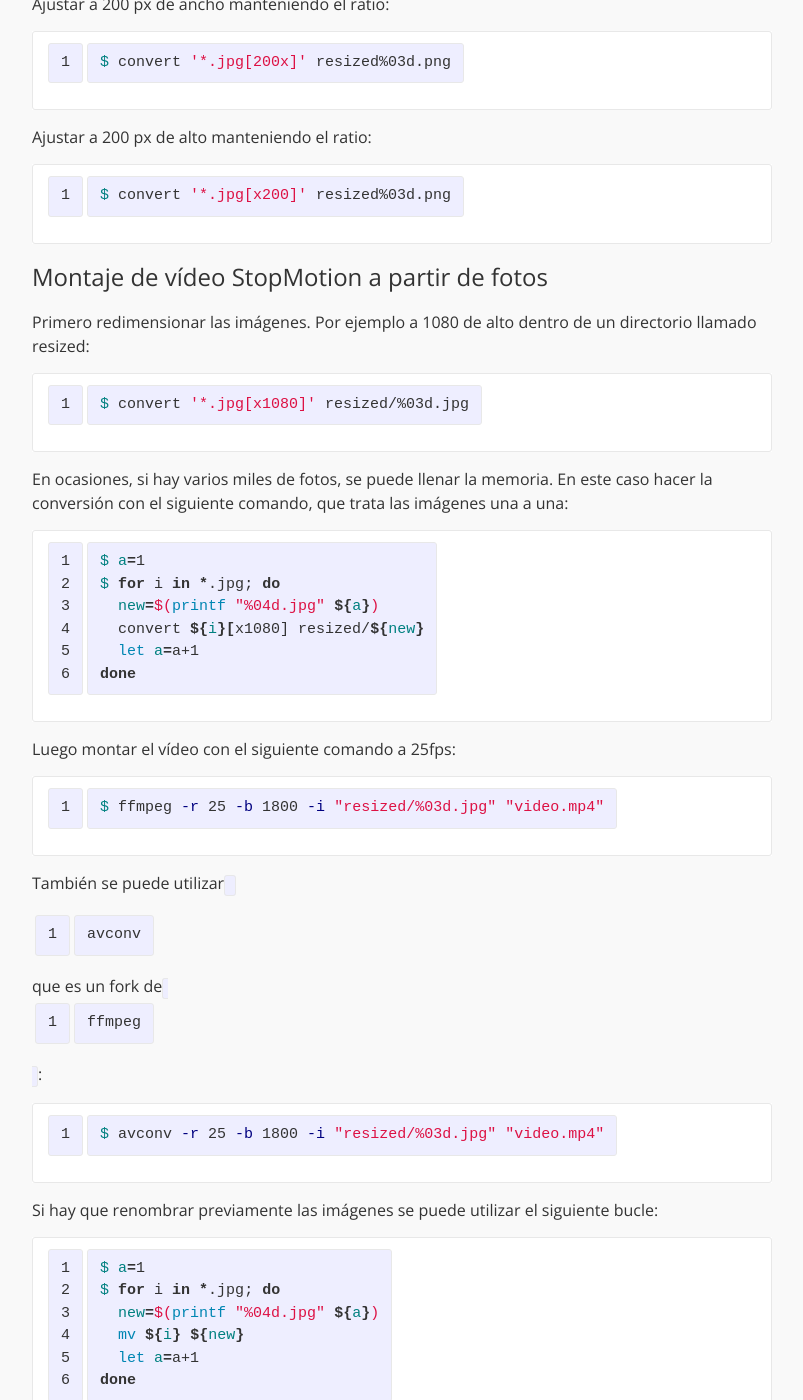
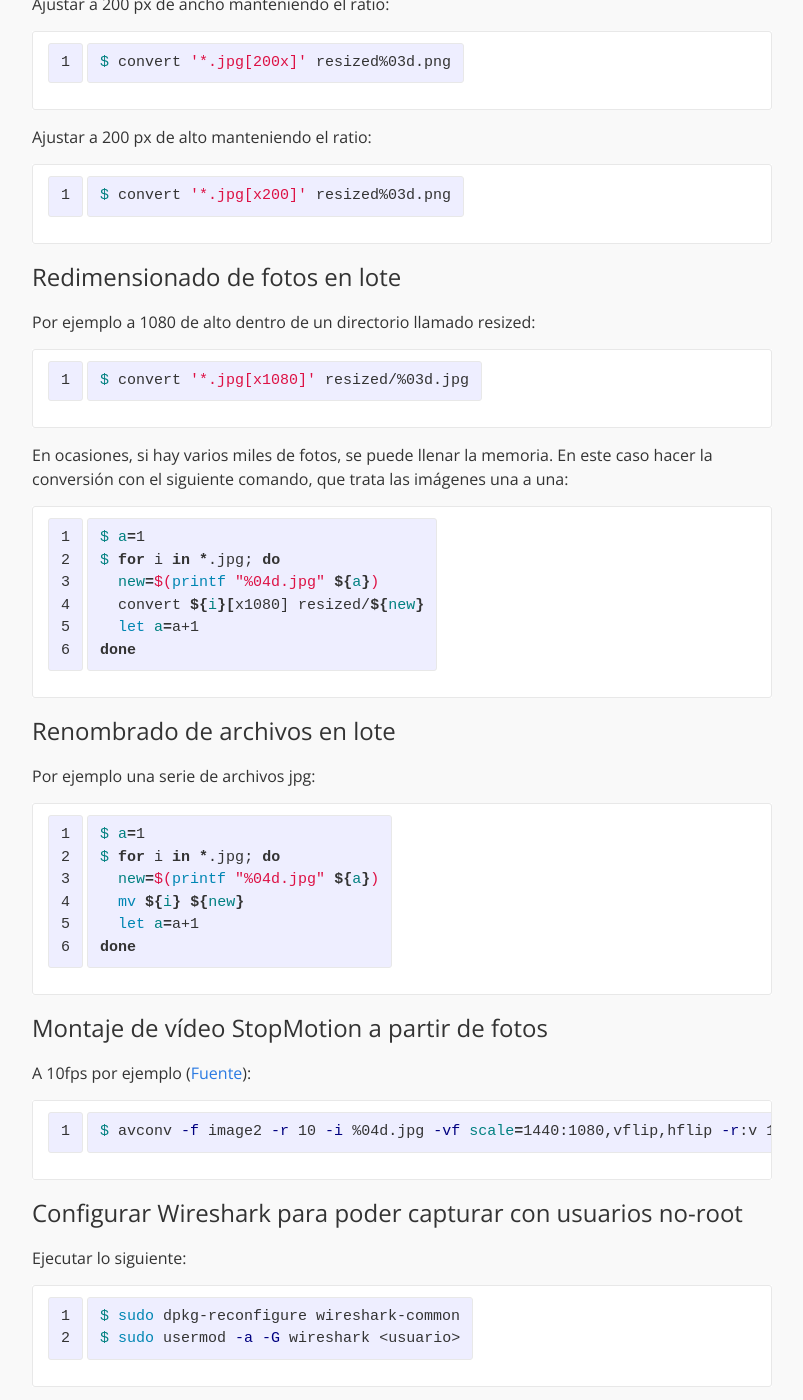
Before and after one commit to eduardofilo/eduardofilo.jekyll, a Jekyll site: the page built from sistemas/ubuntu.md, in a window 1280 px wide and 1400 px high, scrolled down 10920 px. Shown: the whole window, without its empty margins (238-1041 px from the left). Built offline with Jekyll 4.4.1, drawn with Linux system fonts in a browser that asks for light colours; Markdown is read by kramdown in place of the engine named in the settings.

Commit message:
Cómo hacer un vídeo stop-motion en Ubuntu.

````diff
--- a/sistemas/ubuntu.md
+++ b/sistemas/ubuntu.md
@@ -401,9 +401,9 @@ Ajustar a 200 px de alto manteniendo el ratio:
 $ convert '*.jpg[x200]' resized%03d.png
 ```
 
-## Montaje de vídeo StopMotion a partir de fotos
+## Redimensionado de fotos en lote
 
-Primero redimensionar las imágenes. Por ejemplo a 1080 de alto dentro de un directorio llamado resized:
+Por ejemplo a 1080 de alto dentro de un directorio llamado resized:
 
 ```bash
 $ convert '*.jpg[x1080]' resized/%03d.jpg
@@ -420,19 +420,9 @@ $ for i in *.jpg; do
 done
 ```
 
-Luego montar el vídeo con el siguiente comando a 25fps:
+## Renombrado de archivos en lote
 
-```bash
-$ ffmpeg -r 25 -b 1800 -i "resized/%03d.jpg" "video.mp4"
-```
-
-También se puede utilizar `avconv` que es un fork de `ffmpeg`:
-
-```bash
-$ avconv -r 25 -b 1800 -i "resized/%03d.jpg" "video.mp4"
-```
-
-Si hay que renombrar previamente las imágenes se puede utilizar el siguiente bucle:
+Por ejemplo una serie de archivos jpg:
 
 ```bash
 $ a=1
@@ -441,6 +431,14 @@ $ for i in *.jpg; do
   mv ${i} ${new}
   let a=a+1
 done
+```
+
+## Montaje de vídeo StopMotion a partir de fotos
+
+A 10fps por ejemplo ([Fuente](http://www.dototot.com/compile-stop-motion-animation-image-sequence-avconv/)):
+
+```bash
+$ avconv -f image2 -r 10 -i %04d.jpg -vf scale=1440:1080,vflip,hflip -r:v 10 -c:v libx264 -qp 0 -preset veryslow -an "video.mkv"
 ```
 
 ## Configurar Wireshark para poder capturar con usuarios no-root
````
